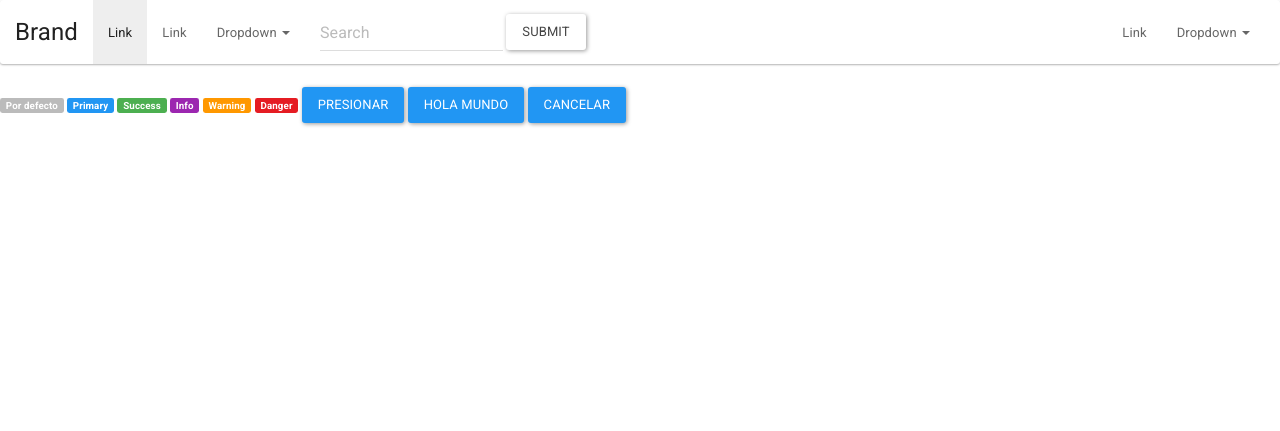
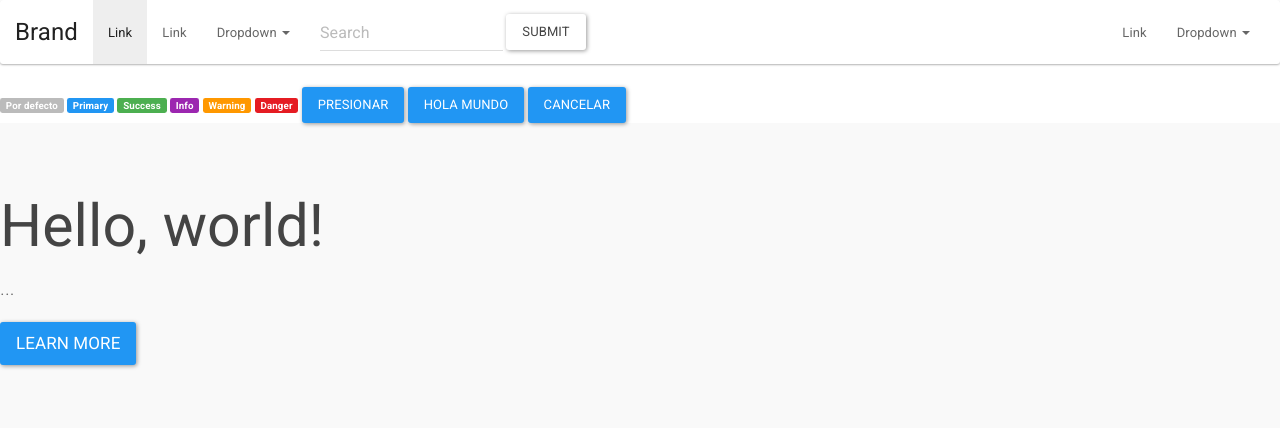
Before and after one commit to KathyLiz/ProyectoBootStrap, a plain HTML site: page index.html in a window 1280 px wide. Drawn offline with Linux system fonts and the light colour scheme.

Commit message:
Se añade Jumbo Buton de "Hello World"

```diff
--- a/index.html
+++ b/index.html
@@ -75,6 +75,12 @@
 
 <button class = "btn btn-primary" >Cancelar</button>
 
+<div class="jumbotron">
+  <h1>Hello, world!</h1>
+  <p>...</p>
+  <p><a class="btn btn-primary btn-lg" href="#" role="button">Learn more</a></p>
+</div>
+
 <script src="js/jquery-3.0.0.js"></script>
 <script src="js/bootstrap.js"></script>
 
```
